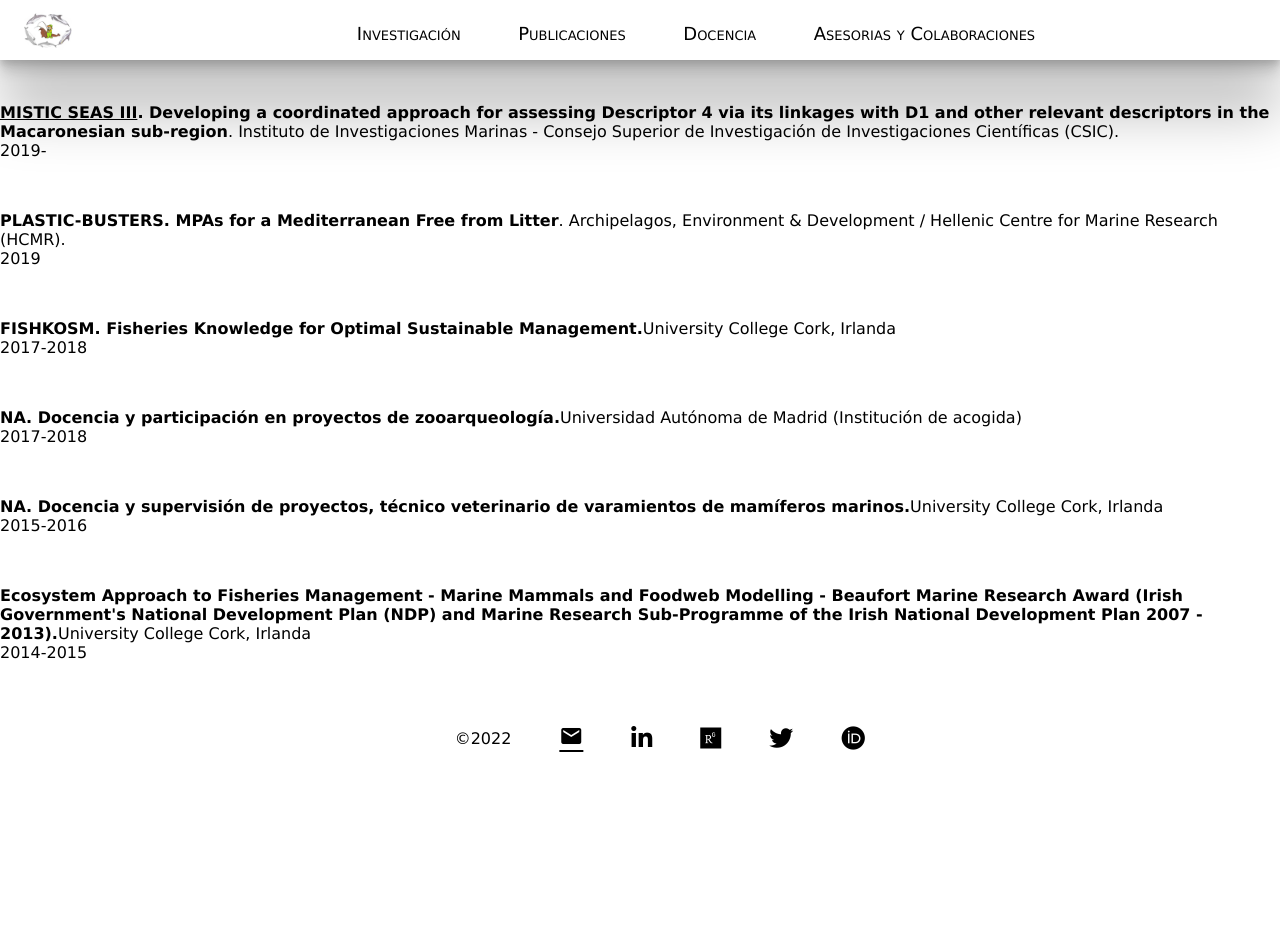
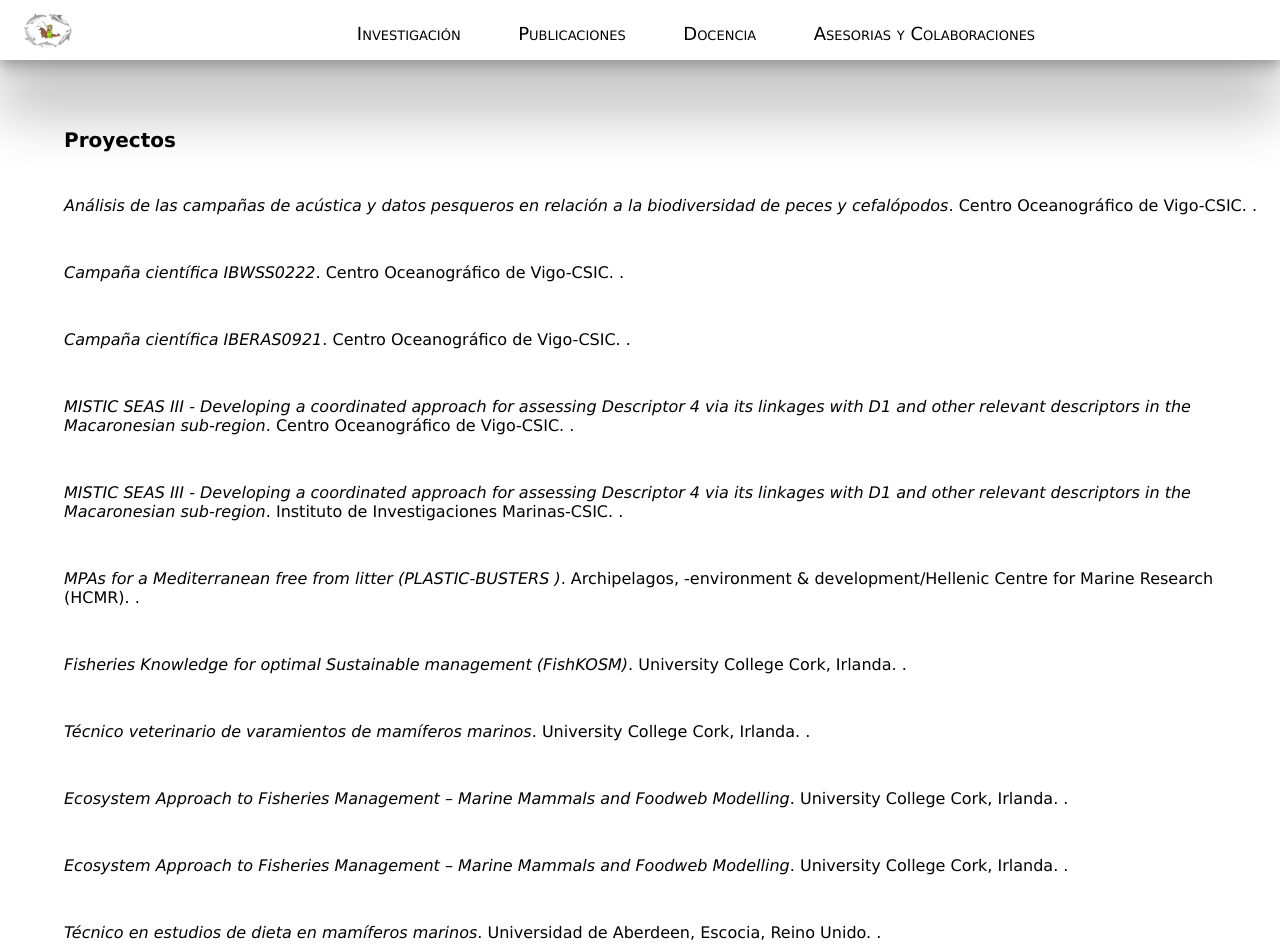
Before and after one commit to calmarti/GemasPersonalWeb, a React (Create React App) app: page /investigacion in a window 1280 px wide. Shown: the top 952 px of the page. Before the commit the page ends 800 px from the top, so only its background shows below. Built offline with nearby package versions, Linux system fonts and the light colour scheme.

Commit message:
componente Investigacion: seccion proyectos

```diff
--- a/src/Components/Investigacion/Investigacion.js
+++ b/src/Components/Investigacion/Investigacion.js
@@ -1,85 +1,33 @@
 import Navbar from "../Layout/Navbar";
 import Footer from "../Layout/Footer";
+import data from "../../data.json";
+
+const { proyectos } = data;
+console.log(proyectos);
 
 export default function Investigacion() {
   return (
     <div>
       <Navbar />
-      <main>
-        <h2>Proyectos recientes</h2>
-        <br />
+      <main className="main">
+        <section className="section">
+          <h2 className="section-heading">Proyectos</h2>
 
-        <p>
-          <strong>
-            <a href="https://misticseas3.com/en/the-project" target="_blank">
-              MISTIC SEAS III
-            </a>
-            . Developing a coordinated approach for assessing Descriptor 4 via
-            its linkages with D1 and other relevant descriptors in the
-            Macaronesian sub-region
-          </strong>
-          . Instituto de Investigaciones Marinas - Consejo Superior de
-          Investigación de Investigaciones Científicas (CSIC).
-          <br />
-          2019-
-        </p>
-        <br />
-        <p>
-          <strong>
-            PLASTIC-BUSTERS. MPAs for a Mediterranean Free from Litter
-          </strong>
-          . Archipelagos, Environment & Development / Hellenic Centre for Marine
-          Research (HCMR).
-          <br />
-          2019
-        </p>
-        <br />
-        <p>
-          <strong>
-            FISHKOSM. Fisheries Knowledge for Optimal Sustainable Management.
-          </strong>
-          University College Cork, Irlanda
-          <br />
-          2017-2018
-        </p>
-        <br />
-        <p>
-          <strong>
-            NA. Docencia y participación en proyectos de zooarqueología.
-          </strong>
-          Universidad Autónoma de Madrid (Institución de acogida)
-          <br />
-          2017-2018
-        </p>
-        <br />
-        <p>
-          <strong>
-            NA. Docencia y supervisión de proyectos, técnico veterinario de
-            varamientos de mamíferos marinos.
-          </strong>
-          University College Cork, Irlanda
-          <br />
-          2015-2016
-        </p>
-        <br />
-        <p>
-          <strong>
-            Ecosystem Approach to Fisheries Management - Marine Mammals and
-            Foodweb Modelling - Beaufort Marine Research Award (Irish
-            Government's National Development Plan (NDP) and Marine Research
-            Sub-Programme of the Irish National Development Plan 2007 - 2013).
-          </strong>
-          University College Cork, Irlanda
-          <br />
-          2014-2015
-        </p>
-        <br />
-
-        {/* April, 2013: NERC Consortium grant entitled ‘Biogeochemistry, macronutrient and carbon cycling in the benthic layer (BMCC)’.
-42 months, Solan et al. (8 institutions), £2.4 million. University of Southampton share £551,077.--&gt;
-
-Marine Ecosystems Research Programme (MERP): Undertake and drive the Ecopath with Ecosim ecosystem models of the West Coast of Scotland and Celtic Sea.
-Funded by NERC. 2015-18--&gt; */}
+          {proyectos.map((proyecto, index) => (
+            <div key={index} className="publication-container">
+              <p className="publication-item">
+                <span className="title">
+                  <em>{proyecto.nombre}</em>.
+                </span>
+                &nbsp;
+                <span className="institucion">{proyecto.institucion}.</span>
+                &nbsp;
+                <span className="cargo">{proyecto.cargo}.</span>
+                &nbsp;
+              </p>
+            </div>
+          ))}
+        </section>
       </main>
       <Footer />
     </div>
--- a/src/Components/Layout/Hero.js
+++ b/src/Components/Layout/Hero.js
@@ -10,7 +10,7 @@ export default function Hero() {
           <span>Milián,</span>
           <span>PhD</span>
         </h1>
-        <span class="subtitle">
+        <span className="subtitle">
           Bióloga marina especializada en ecología trófica y microplásticos
         </span>
       </div>
--- a/src/academicas.json
+++ b/src/data.json
@@ -281,7 +281,6 @@
             "Pages": "51"
         }
     ],
-
     "books": [
         {
             "authors": "Hernández Milián, G.",
@@ -332,6 +331,172 @@
             "publisher": "Abejaruco 2, 7-8",
             "institution": "Grupo Ornitológico ALCEDO, Universidad de Alcalá de Henares"
         }
+    ],
 
+    "proyectos": [
+
+        {
+            "nombre": "Análisis de las campañas de acústica y datos pesqueros en relación a la biodiversidad de peces y cefalópodos",
+            "institucion": "Centro Oceanográfico de Vigo-CSIC",
+            "Cargo": "Titulado superior de actividades técnicas y profesionales",
+            "Fecha": "1 de julio de 2021"
+        },
+        {
+            "nombre": "Campaña científica IBWSS0222",
+            "Código": "IBWSS0222",
+            "institucion": "Centro Oceanográfico de Vigo-CSIC",
+            "Cargo": "Observador científico",
+            "Fecha": "feb-mar 2022",
+            "Funded": "CEMP-FEMP"
+        },
+        {
+            "nombre": "Campaña científica IBERAS0921",
+            "Código": "IBERAS 2021",
+            "institucion": "Centro Oceanográfico de Vigo-CSIC",
+            "Cargo": "Observador científico",
+            "Fecha": "sep-oct 2021",
+            "Funded": "CEMP-FEMP"
+        },
+        {
+            "nombre": "MISTIC SEAS III - Developing a coordinated approach for assessing Descriptor 4 via its linkages with D1 and other relevant descriptors in the Macaronesian sub-region",
+            "institucion": "Centro Oceanográfico de Vigo-CSIC",
+            "Cargo": "Titulado superior de actividades técnicas y profesionales",
+            "Fecha": "1/01/2021-31/07/2021",
+            "Funded": "MSFD 2018 call Europe",
+            "Grants": "215,734.00 €"
+        },
+        {
+            "nombre": "MISTIC SEAS III - Developing a coordinated approach for assessing Descriptor 4 via its linkages with D1 and other relevant descriptors in the Macaronesian sub-region",
+            "institucion": "Instituto de Investigaciones Marinas-CSIC",
+            "Cargo": "Titulado superior de actividades técnicas y profesionales",
+            "Fecha": "1/11/2019-31/12/2020",
+            "Funded": "MSFD 2018 call Europe",
+            "Grants": "215,734.00 €"
+        },
+        {
+            "nombre": "MPAs for a Mediterranean free from litter (PLASTIC-BUSTERS )",
+            "institucion": "Archipelagos, -environment & development/Hellenic Centre for Marine Research (HCMR)",
+            "Cargo": "Research fellow",
+            "Fecha": "2019",
+            "Funded": "MSFD 2018 call Europe",
+            "Grants": "5,000,000.00 €"
+        },
+        {
+            "nombre": "Fisheries Knowledge for optimal Sustainable management (FishKOSM)",
+            "Código": "Project 15/S/744",
+            "institucion": "University College Cork, Irlanda",
+            "Cargo": "Research fellow",
+            "Fecha": "2017-2018",
+            "Funded": "Department  of  Agriculture,  Food  and  the  Marine’s  competitive  research  funding  programmes ",
+            "Grants": "1,488,744.00 €"
+        },
+        {
+            "nombre": "Técnico veterinario de varamientos de mamíferos marinos",
+            "institucion": "University College Cork, Irlanda",
+            "Cargo": "Asistente Honorífico de Investigación",
+            "Fecha": "2010-2018",
+            "Funded": "Sin financiación"
+        },
+        {
+            "nombre": "Ecosystem Approach to Fisheries Management – Marine Mammals and Foodweb Modelling",
+            "Código": " BEAU/EAFM/06",
+            "institucion": "University College Cork, Irlanda",
+            "Cargo": "Research fellow",
+            "Fecha": "2014-2015",
+            "Funded": "Beaufort Marine Research Award",
+            "Grants": "1,860,000.00 €"
+        },
+        {
+            "nombre": "Ecosystem Approach to Fisheries Management – Marine Mammals and Foodweb Modelling",
+            "Código": " BEAU/EAFM/06",
+            "institucion": "University College Cork, Irlanda",
+            "Cargo": "PhD student",
+            "Fecha": "2009-2014",
+            "Funded": "Beaufort Marine Research Award",
+            "Grants": "1,860,000.00 €"
+        },
+        {
+            "nombre": "Técnico en estudios de dieta en mamíferos marinos",
+            "institucion": "Universidad de Aberdeen, Escocia, Reino Unido",
+            "Cargo": "Asistente Honorífico de Investigación",
+            "Funded": "Sin financiación"
+        },
+        {
+            "nombre": "Monk seal & fisheries: mitigating the conflict in Greek Seas’ (MOFI)",
+            "Código": "LIFE05 NAT/GR/000083",
+            "institucion": "Universidad de Aberdeen, Escocia, Reino Unido",
+            "Cargo": "Research assistant",
+            "Fecha": "2008",
+            "Funded": "European Commission",
+            "Grants": "1,564,735.00 €"
+        },
+        {
+            "nombre": "Aberdeen Proposed Offshore Wind Farm (2007 - 2008)",
+            "institucion": "University of Hull, Inglaterra, Reino Unido",
+            "Cargo": "Observador científico",
+            "Fecha": "2008"
+        },
+        {
+            "nombre": "Integrating multiple demands on coastal zones with emphasis ecosystems and fisheries (INCOFISH)",
+            "Código": "ID: 3739",
+            "institucion": "Universidad de Aberdeen, Escocia, Reino Unido",
+            "Cargo": "Research assistant",
+            "Fecha": "2008",
+            "Funded": "European Commission FP6-INCO",
+            "Grants": "5,387,180.00"
+        },
+        {
+            "nombre": "Environmental Approach to Essential Fish Habitat Designation (EnviEFH)",
+            "Código": "FP6-2004-SSP-4, ID: 22466",
+            "institucion": "Universidad de Aberdeen, Escocia, Reino Unido",
+            "Cargo": "Research assistant",
+            "Fecha": "2008",
+            "Funded": "European Commission FP6-POLICIES",
+            "Grants": "937,508.00 €"
+        },
+        {
+            "nombre": "Desarrollo de un prototipo acústico para la reducción de la depredación ocasionada por mamíferos marinos en las pesquerías de pez espada (PINGERS)",
+            "institucion": "Universidad de Aberdeen, Escocia, Reino Unido",
+            "Cargo": "Research assistant",
+            "Fecha": "2007-2008",
+            "Funded": "Ministerio de Agricultura, Pesca y Alimentación, España",
+            "Grants": " "
+        },
+        {
+            "nombre": "Biodiversity-ecosystem processes in heterogeneous environments’ (BAGPIPES)",
+            "Código": "NER/A/S/2003/00579",
+            "institucion": "Universidad de Aberdeen, Escocia, Reino Unido",
+            "Cargo": "Research assistant",
+            "Fecha": "2005-2007",
+            "Funded": "NERC, Standard Grants Pre FEC",
+            "Grants": "126.924,00 ₤"
+        },
+        {
+            "nombre": "EUROpean GELatinous zooplankton: mechanisms behind jellyfish blooms and their ecological and socio-economic effects (EUROGEL)",
+            "Código": "EVK3-CT-2002-00074",
+            "institucion": "Universidad de Aberdeen, Escocia, Reino Unido",
+            "Cargo": "Research assistant",
+            "Fecha": "2005",
+            "Funded": "European Commission FP5-EESD",
+            "Grants": "3,355,031.00 €"
+        },
+        {
+            "nombre": "Aportación de un mayor valor añadido a una especie descartada en aguas de la Plataforma Patagónica (ROCKCOD)",
+            "Código": "Q5CR-2002-71709",
+            "institucion": "Universidad de Aberdeen, Escocia, Reino Unido",
+            "Cargo": "Research assistant",
+            "Fecha": "2004",
+            "Funded": "European Commission-  Co-operative Research (CRAFT) ",
+            "Grants": "880,199.00"
+        },
+        {
+            "nombre": "Study of fish bones to augment studies based on otoliths in marine mammal diets (LEONARDO-EUROPRACTICUM)",
+            "institucion": "Universidad de Aberdeen, Escocia, Reino Unido",
+            "Cargo": "Sudent researcher",
+            "Fecha": "2003-2004",
+            "Funded": "Leonardo-Practicum",
+            "Grants": "3,000.00 €"
+        }
     ]
+
 }
```
Also changed, not shown: src/Components/Publicaciones/Academicas/Academicas.js (+4 -4 lines), src/Components/Layout/section.css (renamed from src/Components/Publicaciones/Academicas/academicas.css), src/Components/Publicaciones/Academicas/SectionAcademicas.js (renamed from src/Components/Publicaciones/Academicas/SectionComponent.js), 1 other file (tests, documents, lock files or other folders).
